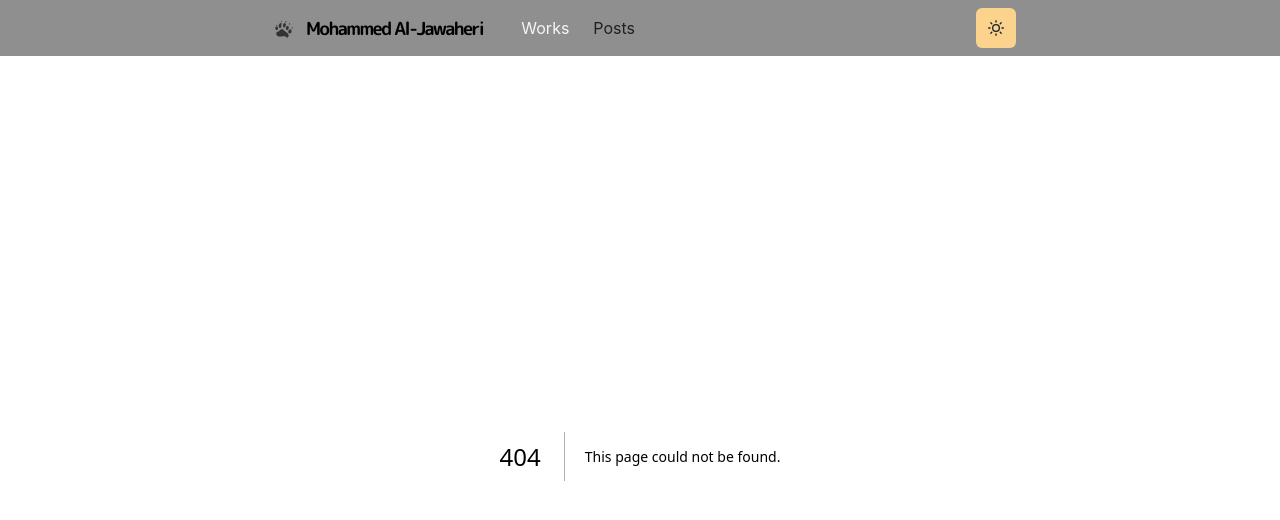
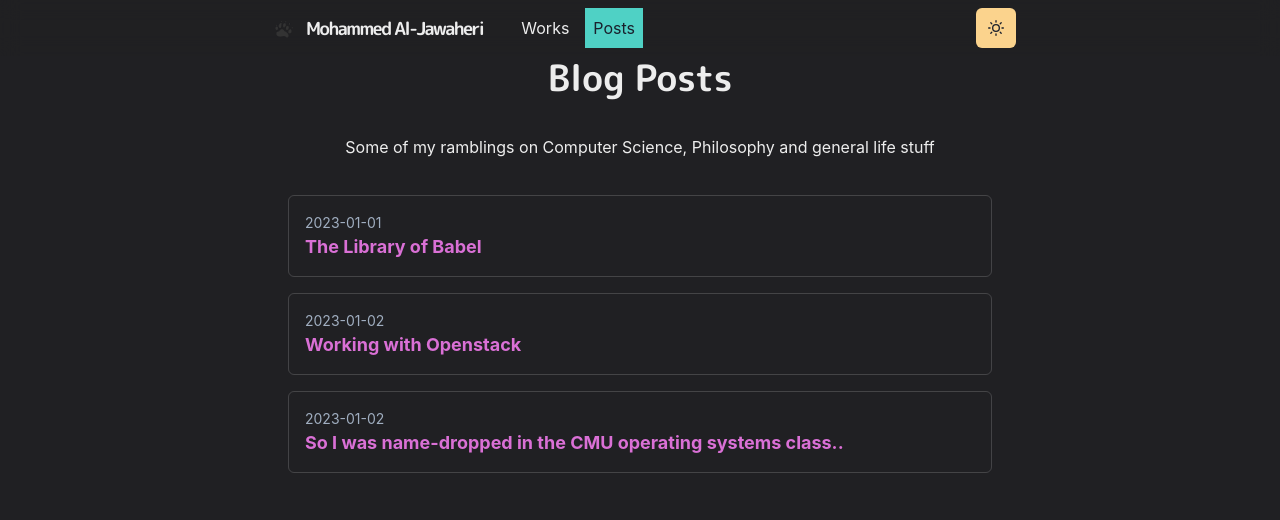
Before and after one commit to M-aljawaheri/jportov2, a Next.js app: page /posts in a window 1280 px wide. Before the commit this address had no page. Shown: the top 520 px of the page. Built offline with nearby package versions, Linux system fonts and the light colour scheme.

Commit message:
added blog section, need to add individual blogs next

```diff
--- /dev/null
+++ b/components/blog-post.js
@@ -0,0 +1,44 @@
+// components/BlogPost.js
+import {
+  Box,
+  Text,
+  useColorModeValue,
+  Link as ChakraLink,
+} from '@chakra-ui/react'
+import { motion } from 'framer-motion'
+import NextLink from 'next/link'
+
+const MotionBox = motion(Box)
+
+const BlogPost = ({ title, date, href }) => {
+  const dateColor = useColorModeValue('gray.600', 'gray.400')
+  const boxBorderColor = useColorModeValue('gray.400', undefined) // default is nice for dark mode
+  const linkTextColor = useColorModeValue('', 'orchid')
+
+  return (
+    <ChakraLink
+      as={NextLink}
+      href={href}
+      color={linkTextColor}
+      _hover={{ textDecoration: 'none' }}
+    >
+      <MotionBox
+        whileHover={{ scale: 1.05 }}
+        p={4}
+        borderWidth={1}
+        borderColor={boxBorderColor}
+        borderRadius="md"
+        mb={4}
+      >
+        <Text fontSize="sm" color={dateColor}>
+          {date}
+        </Text>
+        <Text fontSize="lg" fontWeight="bold">
+          {title}
+        </Text>
+      </MotionBox>
+    </ChakraLink>
+  )
+}
+
+export default BlogPost
--- a/components/navbar.js
+++ b/components/navbar.js
@@ -27,8 +27,8 @@ const LinkItem = ({ href, path, target, children, ...props }) => {
       href={href}
       scroll={false}
       p={2}
-      bg={active ? 'grassTeal' : undefined}
-      color={active ? '#202023' : inactiveColor}
+      bg={active ? 'teal.300' : undefined}
+      color={active ? 'gray.800' : inactiveColor}
       target={target}
       {...props}
     >
@@ -105,7 +105,7 @@ const NavBar = props => {
                   Works
                 </MenuItem>
 
-                <MenuItem as={MenuLink} href="/Posts">
+                <MenuItem as={MenuLink} href="/posts">
                   Posts
                 </MenuItem>
               </MenuList>
--- a/components/theme-toggle-button.js
+++ b/components/theme-toggle-button.js
@@ -1,3 +1,4 @@
+import { AnimatePresence, motion } from 'framer-motion'
 import { IconButton, useColorMode, useColorModeValue } from '@chakra-ui/react'
 import { SunIcon, MoonIcon } from '@chakra-ui/icons'
 
@@ -5,12 +6,23 @@ const ThemeTogglebutton = () => {
   const { toggleColorMode } = useColorMode()
 
   return (
+    <AnimatePresence mode="wait" initial={false}>
+      <motion.div
+        style={{ display: 'inline-block' }}
+        key={useColorModeValue('light', 'dark')}
+        initial={{ y: -20, opacity: 0 }}
+        animate={{ y: 0, opacity: 1 }}
+        exit={{ y: 20, opacity: 0 }}
+        transition={{ duration: 0.2 }}
+      >
         <IconButton
           onClick={toggleColorMode}
           aria-label="Toggle theme"
           colorScheme={useColorModeValue('purple', 'orange')}
           icon={useColorModeValue(<MoonIcon />, <SunIcon />)}
         ></IconButton>
+      </motion.div>
+    </AnimatePresence>
   )
 }
 
--- /dev/null
+++ b/pages/posts.js
@@ -0,0 +1,59 @@
+import {
+  Box,
+  Container,
+  Heading,
+  useColorMode,
+  useColorModeValue,
+} from '@chakra-ui/react'
+import { AnimatePresence } from 'framer-motion'
+import BlogPost from '../components/blog-post'
+
+const posts = [
+  {
+    title: 'The Library of Babel',
+    date: '2023-01-01',
+    href: '/posts/library-of-babel',
+  },
+  {
+    title: 'Working with Openstack',
+    date: '2023-01-02',
+    href: '/posts/openstack-opensource',
+  },
+  {
+    title: 'So I was name-dropped in the CMU operating systems class..',
+    date: '2023-01-02',
+    href: '/posts/openstack-opensource',
+  },
+  // Add more posts as needed
+]
+
+const BlogPage = () => {
+  const { toggleColorMode } = useColorMode()
+  const pageBg = useColorModeValue('gray.50', 'gray.900')
+
+  return (
+    <Container maxW="container.md">
+      <Heading as="h1" mb={6} textAlign="center">
+        Blog Posts
+      </Heading>
+
+      <Box borderRadius="lg" p={3} mb={6} align="center">
+        Some of my ramblings on Computer Science, Philosophy and general life
+        stuff
+      </Box>
+
+      <AnimatePresence>
+        {posts.map(post => (
+          <BlogPost
+            key={post.title}
+            title={post.title}
+            date={post.date}
+            href={post.href}
+          />
+        ))}
+      </AnimatePresence>
+    </Container>
+  )
+}
+
+export default BlogPage
```
Also changed, not shown: components/bio.js (added, +12 -0 lines), pages/index.js (+40 -0 lines), .eslintrc.json. Lines whose indentation alone changed are shown as unchanged.
